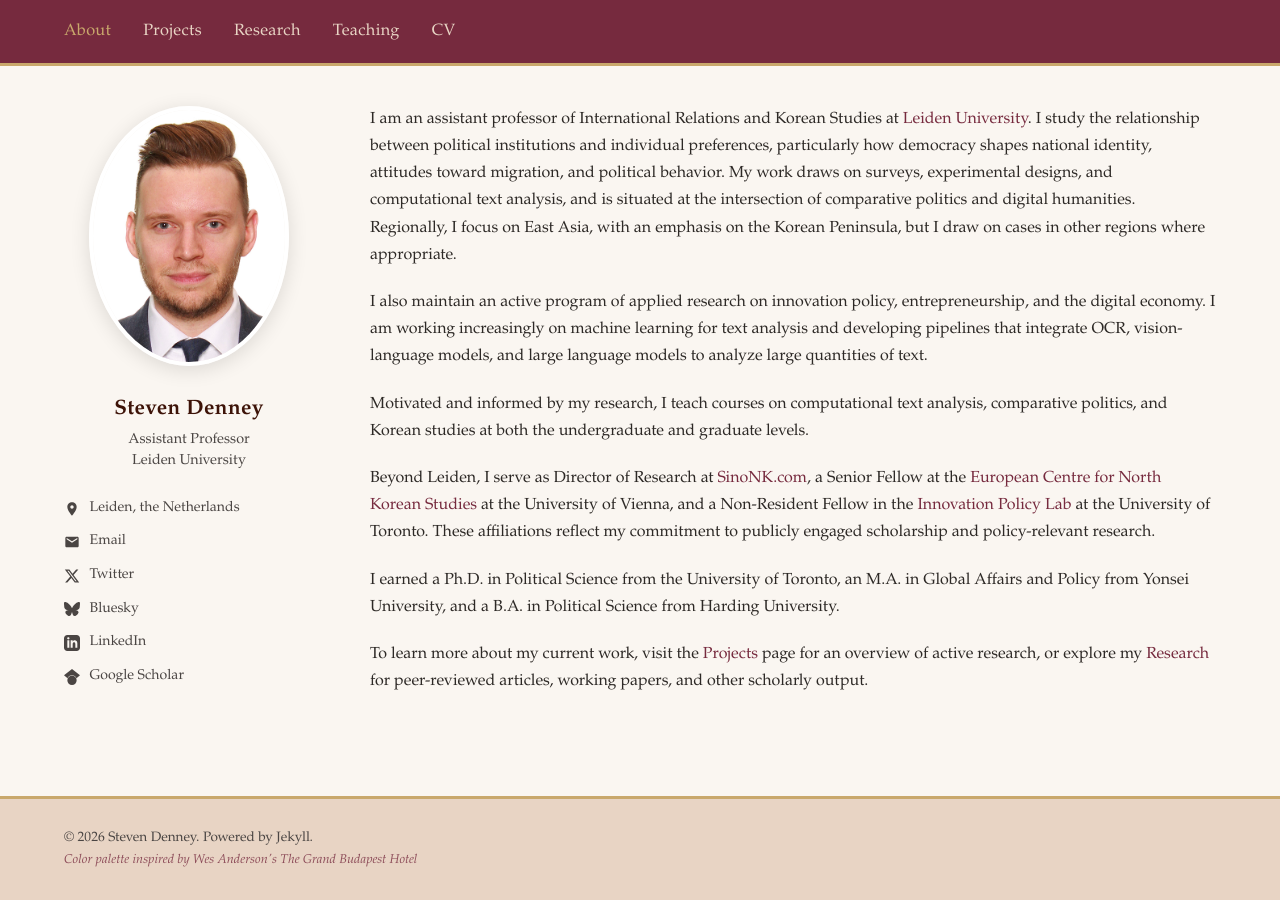
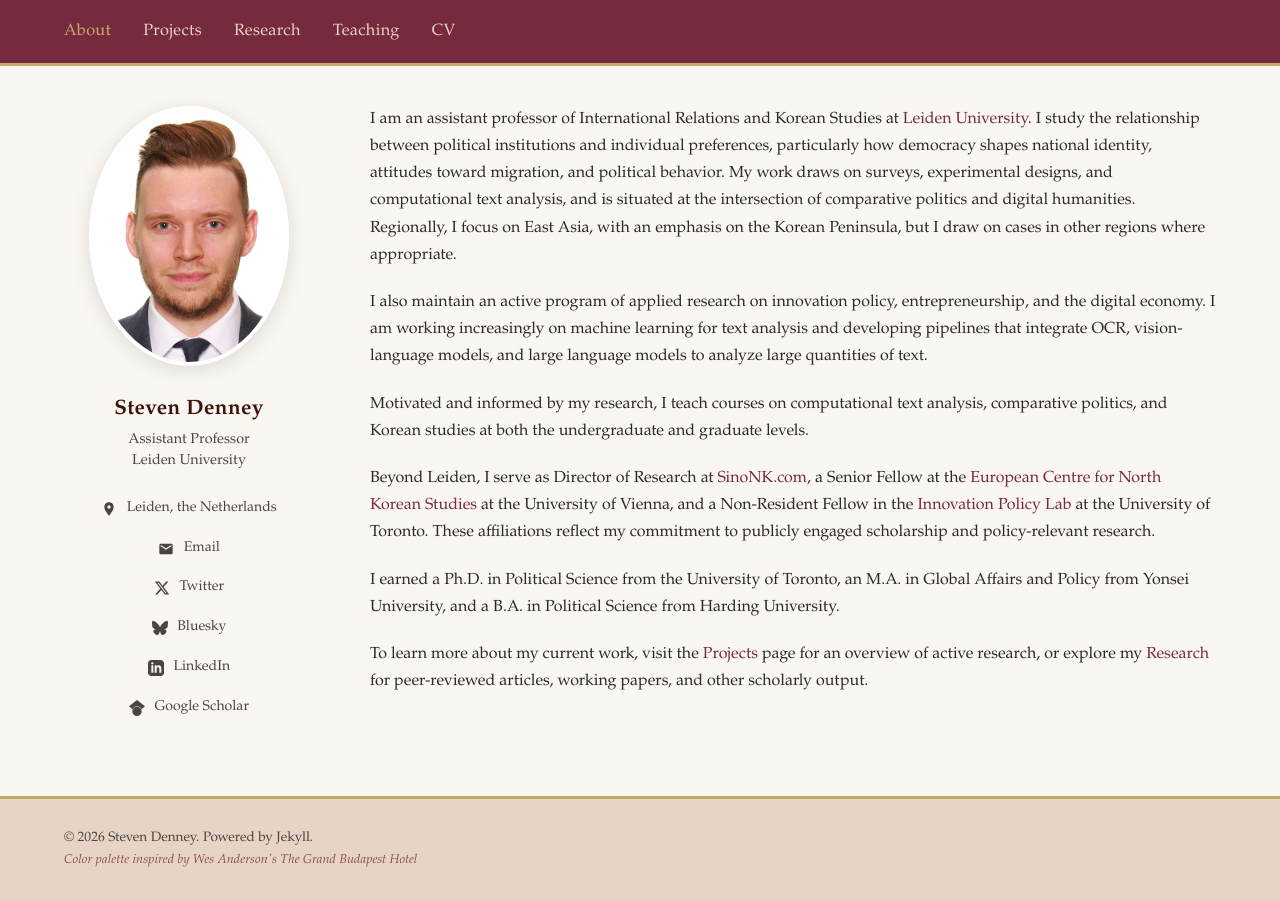
Before and after one commit to scdenney/scdenney.github.io, a Jekyll site: the page built from index.md, in a window 1280 px wide. Built offline with Jekyll 4.4.1, drawn with Linux system fonts in a browser that asks for light colours.

Commit message:
Center social links in sidebar

```diff
--- a/assets/css/style.css
+++ b/assets/css/style.css
@@ -173,7 +173,7 @@ body {
   list-style: none;
   padding: 0;
   margin: 0;
-  text-align: left;
+  text-align: center;
 }
 
 .author__urls li {
@@ -181,7 +181,7 @@ body {
 }
 
 .author__urls a {
-  display: flex;
+  display: inline-flex;
   align-items: center;
   gap: 0.6rem;
   color: var(--text-gray);
```
